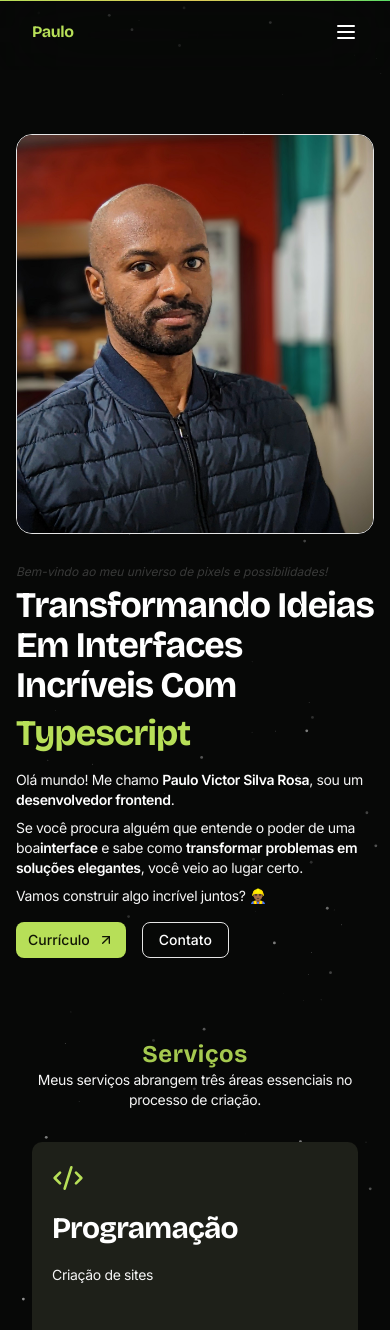
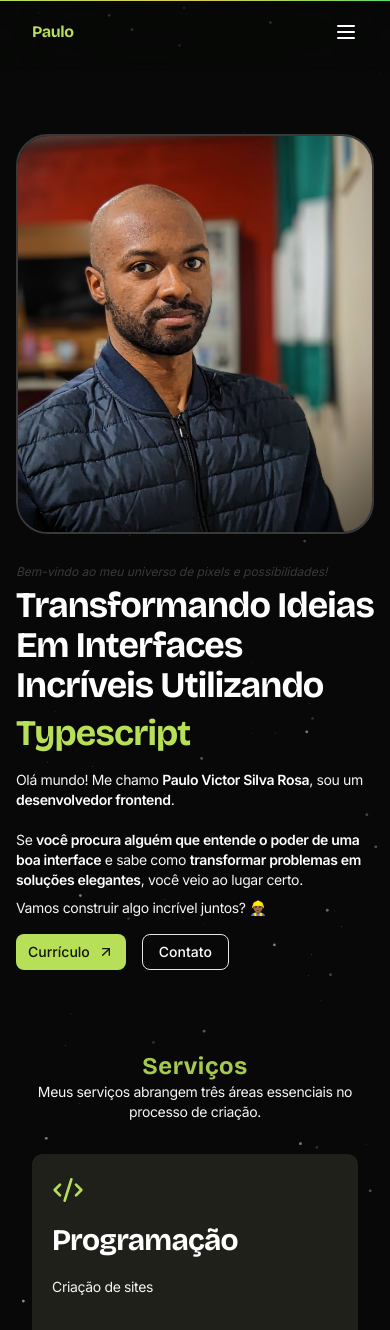
Before and after one commit to paulopbi/portfolio, a Next.js app: page / in a window 390 px wide. Shown: the top 1330 px of the page. Built offline with nearby package versions, Linux system fonts and the light colour scheme.

Commit message:
refactor: change the project structure

```diff
--- a/src/sections/Hero.tsx
+++ b/src/sections/Hero.tsx
@@ -1,4 +1,3 @@
-"use client"
 import React from "react"
 import Image from "next/image"
 import Link from "next/link"
@@ -12,33 +11,37 @@ const Hero = () => {
   return (
     <section className="container my-8 flex min-h-[550px] w-full flex-col items-center justify-center gap-6 overflow-hidden md:justify-around lg:flex-row">
       {/* left side */}
-      <div className="z-10 order-2 col-span-2 max-w-[600px] flex-1 lg:order-1 lg:max-w-full">
+      <div className="z-10 order-2 col-span-2 flex-1 lg:order-1 lg:max-w-full">
         {/* caption and rotating title */}
         <div>
           <span className="text-xs font-normal text-white/20 italic">
             Bem-vindo ao meu universo de pixels e possibilidades!
           </span>
-          <h1 className="title mt-1 text-white">
-            Transformando ideias em interfaces incríveis com
-            <WordRotate className="title" words={rotatingTextWords} />
+          <h1 className="title mt-1 max-w-[18ch] text-white">
+            Transformando ideias em interfaces incríveis utilizando
+            <WordRotate
+              className="title"
+              words={rotatingTextWords}
+              duration={3000}
+            />
           </h1>
         </div>
 
         {/* description */}
         <div className="mt-2">
-          <p className="description">
+          <p className="description max-w-[50ch]">
             Olá mundo! Me chamo <strong>Paulo Victor Silva Rosa</strong>, sou um{" "}
-            <strong>desenvolvedor frontend</strong>.{" "}
-          </p>
-
-          <p className="description mt-2">
-            Se você procura alguém que entende o poder de uma boa
-            <strong>interface</strong> e sabe como{" "}
+            <strong>desenvolvedor frontend</strong>. <br />
+            <br /> Se{" "}
+            <strong>
+              você procura alguém que entende o poder de uma boa interface
+            </strong>{" "}
+            e sabe como{" "}
             <strong>transformar problemas em soluções elegantes</strong>, você
             veio ao lugar certo.{" "}
           </p>
 
-          <p className="description mt-2">
+          <p className="description mt-2 max-w-[300px]">
             Vamos construir algo incrível juntos? 👷🏾‍♂️
           </p>
         </div>
@@ -69,7 +72,7 @@ const Hero = () => {
           width={500}
           height={500}
           alt="Foto do programador Paulo Victor"
-          className="aspect-square h-[400px] w-[400px] rounded-2xl border object-cover object-center"
+          className="mx-auto aspect-square h-[400px] w-[400px] rounded-4xl border-2 border-white/20 object-cover object-center"
         />
       </div>
     </section>
```
